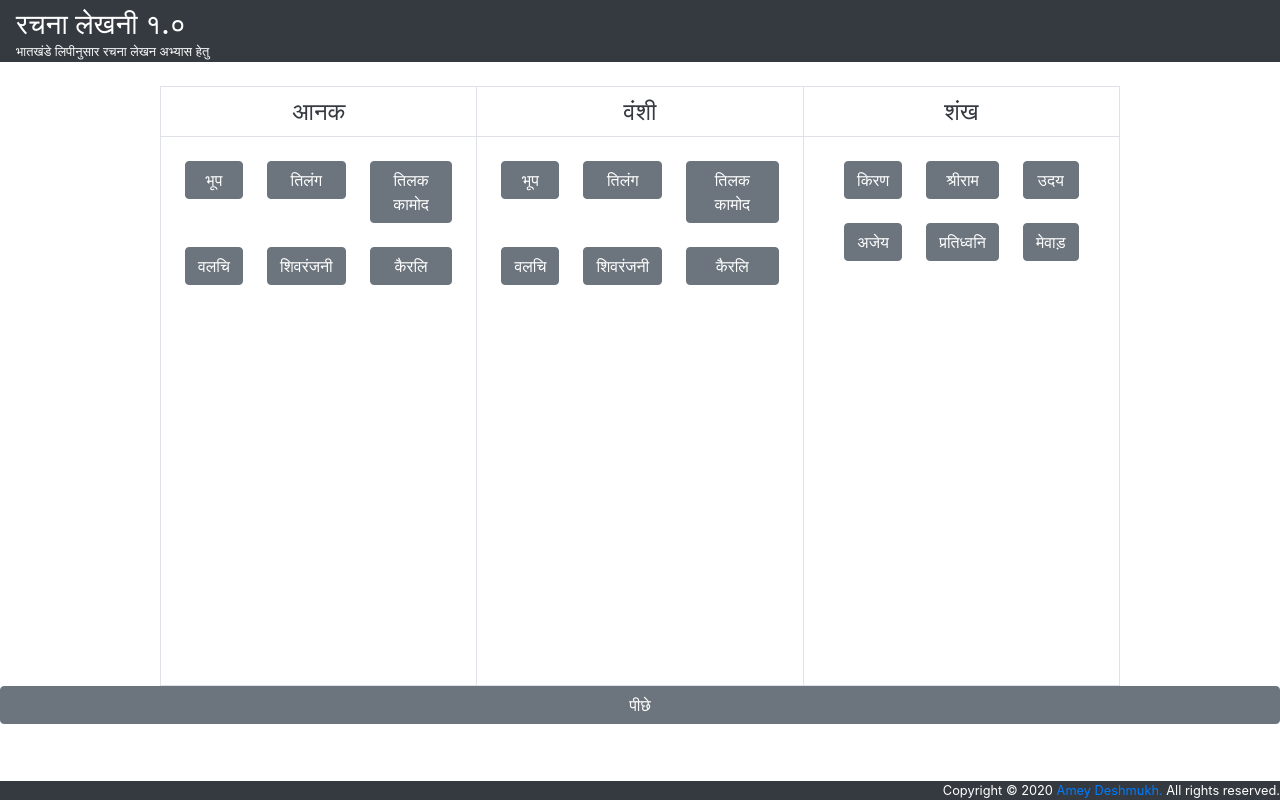
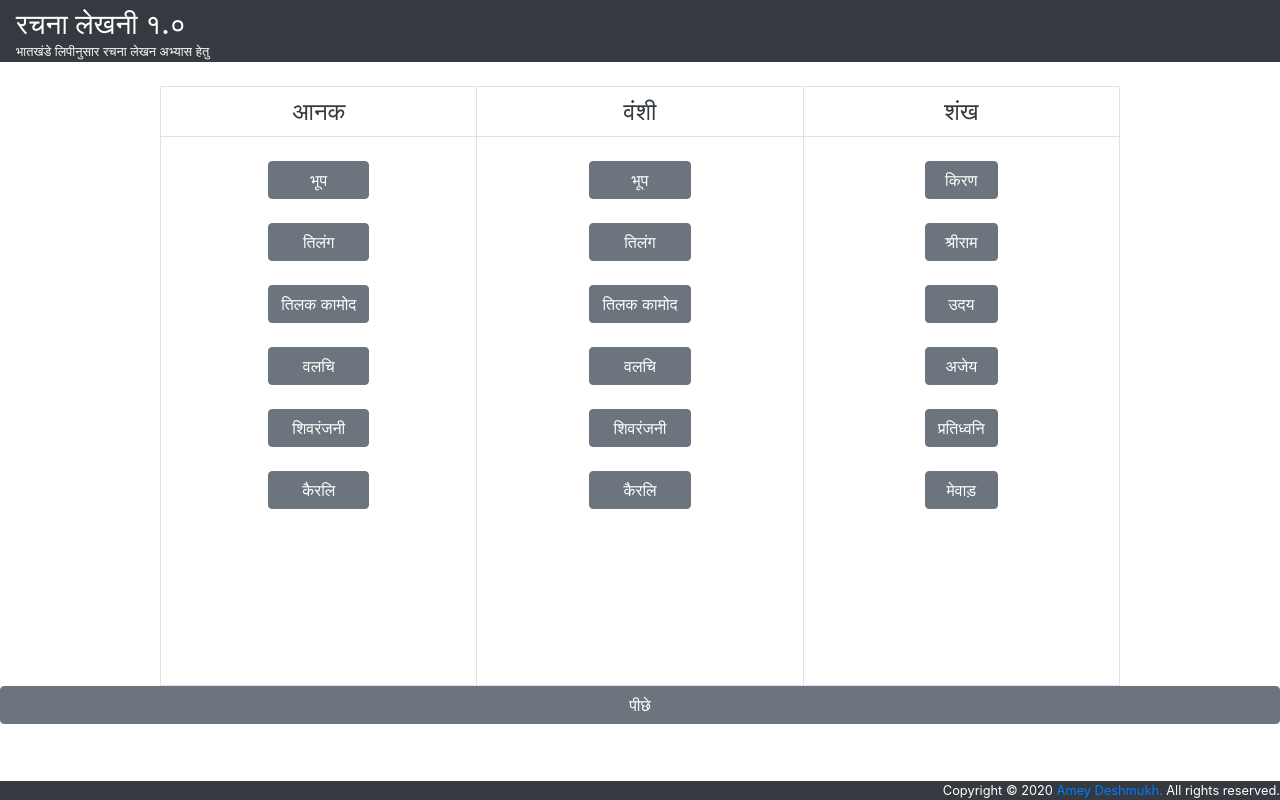
Before and after one commit to ameyzing-deshmukh/amey-lipi-1, an Angular app: page /practice in a window 1280 px wide. Built offline with nearby package versions, Linux system fonts and the light colour scheme.

Commit message:
modified layout

```diff
--- a/src/app/practice-home/practice-home.component.html
+++ b/src/app/practice-home/practice-home.component.html
@@ -20,9 +20,13 @@
                             <td>
                                 <button class='btn btn-secondary btn-block' routerLink='/anakPractice'>भूप</button>
                             </td>
+                        </tr>
+                        <tr>
                             <td>
                                 <button class='btn btn-secondary btn-block' routerLink='/anakPractice'>तिलंग</button>
                             </td>
+                        </tr>
+                        <tr>
                             <td>
                                 <button class='btn btn-secondary btn-block' routerLink='/anakPractice'>तिलक
                                     कामोद</button>
@@ -32,9 +36,13 @@
                             <td>
                                 <button class='btn btn-secondary btn-block' routerLink='/anakPractice'>वलचि</button>
                             </td>
+                        </tr>
+                        <tr>
                             <td>
                                 <button class='btn btn-secondary btn-block' routerLink='/anakPractice'>शिवरंजनी</button>
                             </td>
+                        </tr>
+                        <tr>
                             <td>
                                 <button class='btn btn-secondary btn-block' routerLink='/anakPractice'>कैरलि</button>
                             </td>
@@ -47,9 +55,13 @@
                             <td>
                                 <button class='btn btn-secondary btn-block' (click)='getRachanaPage("bhoop")' >भूप</button>
                             </td>
+                        </tr>
+                        <tr>
                             <td>
                                 <button class='btn btn-secondary btn-block' (click)='getRachanaPage("tilang")'>तिलंग</button>
                             </td>
+                        </tr>
+                        <tr>
                             <td>
                                 <button class='btn btn-secondary btn-block' (click)='getRachanaPage("tilakkamod")'>तिलक
                                     कामोद</button>
@@ -59,10 +71,14 @@
                             <td>
                                 <button class='btn btn-secondary btn-block' (click)='getRachanaPage("valachi")'>वलचि</button>
                             </td>
+                        </tr>
+                        <tr>
                             <td>
                                 <button class='btn btn-secondary btn-block'
                                 (click)='getRachanaPage("shivaranjani")'>शिवरंजनी</button>
                             </td>
+                        </tr>
+                        <tr>
                             <td>
                                 <button class='btn btn-secondary btn-block' (click)='getRachanaPage("kairali")'>कैरलि</button>
                             </td>
@@ -75,10 +91,14 @@
                             <td>
                                 <button class='btn btn-secondary btn-block' routerLink='/shankhaPractice'>किरण</button>
                             </td>
+                        </tr>
+                        <tr>
                             <td>
                                 <button class='btn btn-secondary btn-block'
                                     routerLink='/shankhaPractice'>श्रीराम</button>
                             </td>
+                        </tr>
+                        <tr>
                             <td>
                                 <button class='btn btn-secondary btn-block' routerLink='/shankhaPractice'>उदय</button>
                             </td>
@@ -87,10 +107,14 @@
                             <td>
                                 <button class='btn btn-secondary btn-block' routerLink='/shankhaPractice'>अजेय</button>
                             </td>
+                        </tr>
+                        <tr>
                             <td>
                                 <button class='btn btn-secondary btn-block'
                                     routerLink='/shankhaPractice'>प्रतिध्वनि</button>
                             </td>
+                        </tr>
+                        <tr>
                             <td>
                                 <button class='btn btn-secondary btn-block'
                                     routerLink='/shankhaPractice'>मेवाड़</button>
```
